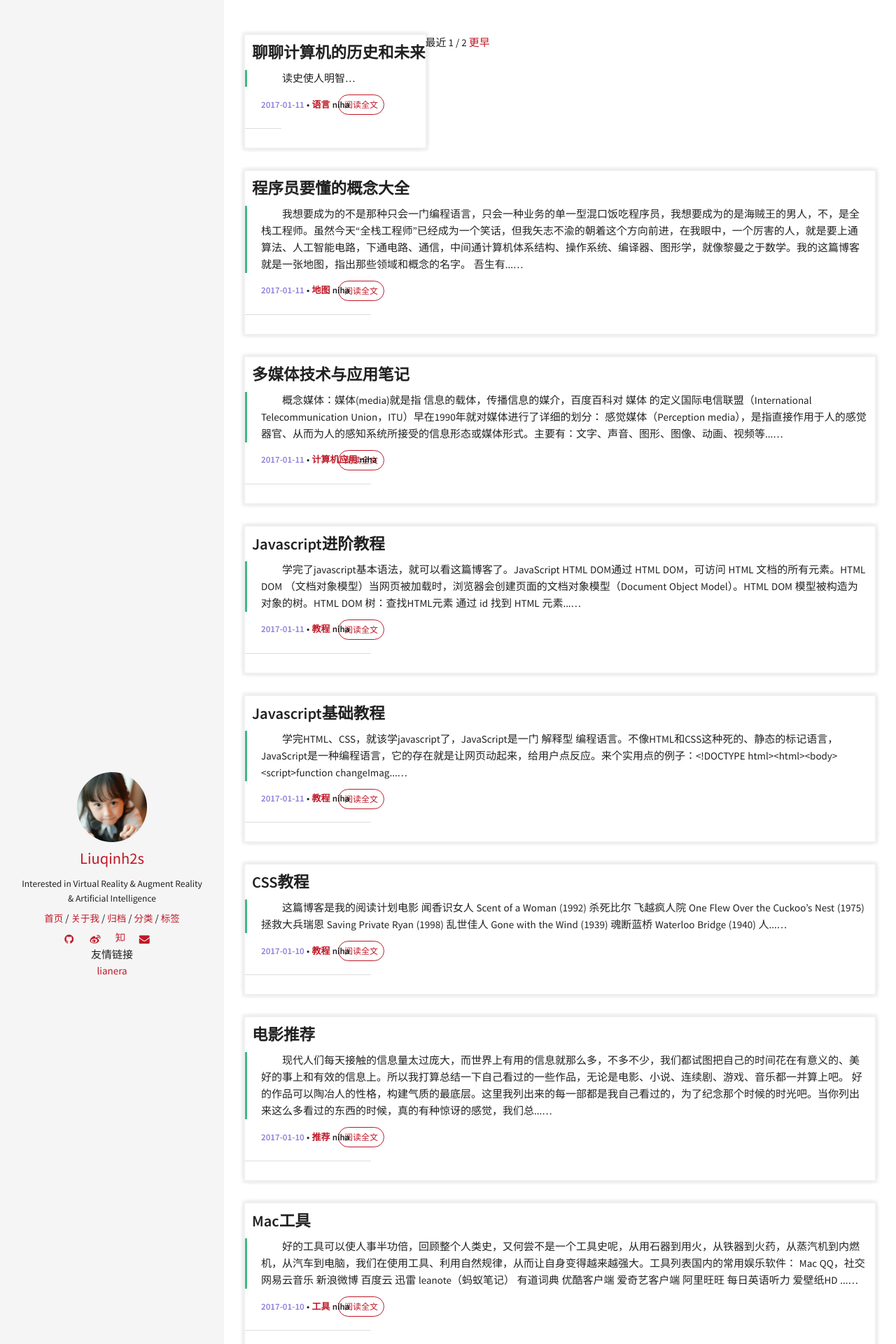
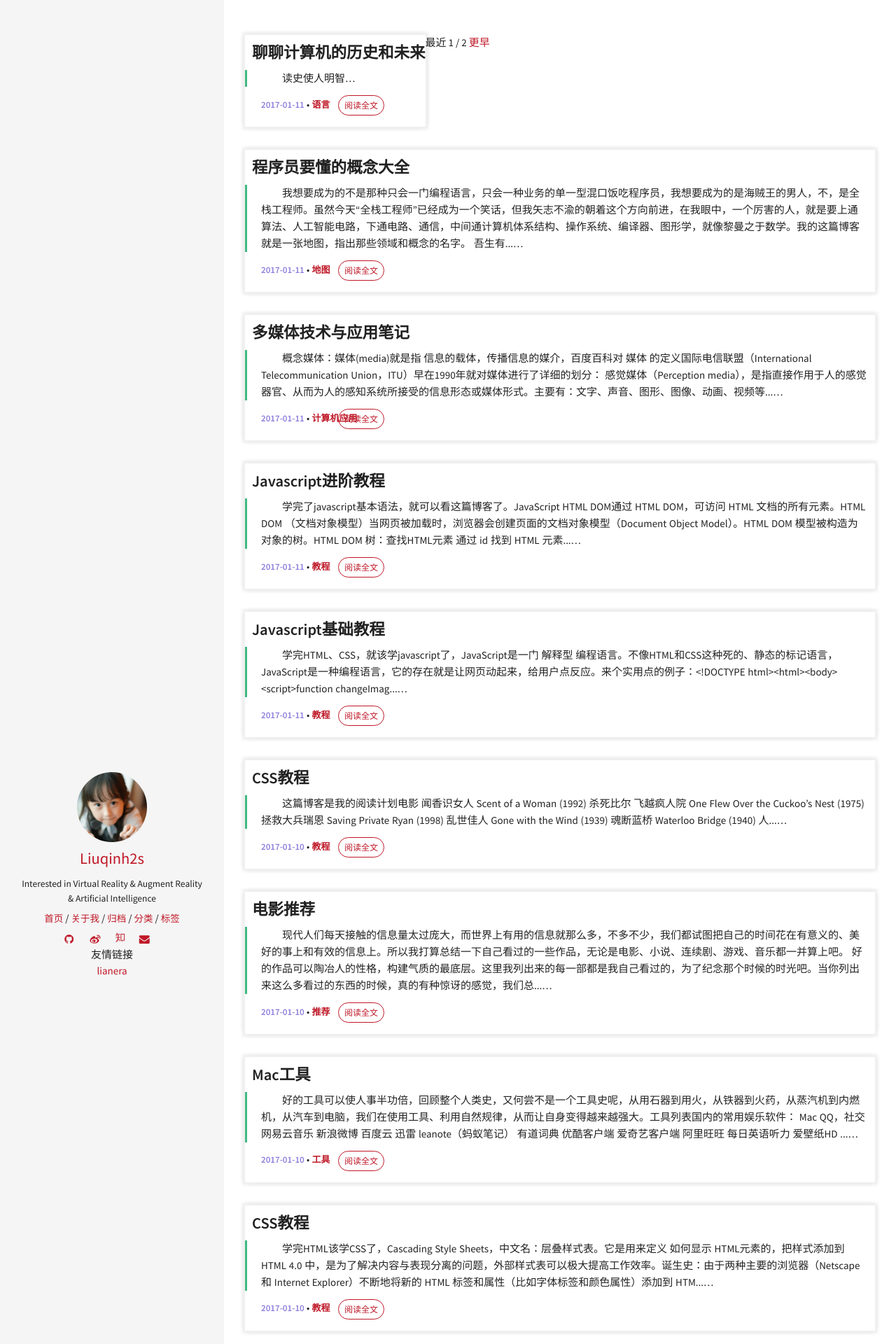
Before and after one commit to transcendtron/liuqinh2s.github.io, a Jekyll site: the page built from index.html, in a window 1280 px wide. Shown: the top 1920 px of the page at 70% size. Built offline with Jekyll 4.4.1, drawn with Linux system fonts in a browser that asks for light colours; the list of posts is cut into pages by our own code.

```diff
--- a/index.html
+++ b/index.html
@@ -31,16 +31,11 @@
         {% endunless %}
         {% endfor %}
         {% endif %}
-        niha
+        </p>
 
+        <p class = "post-list-small-mate">
+            <a class="btn-border-small" href={{ post.url }}>阅读全文</a>
         </p>
-        <span class = "post-list-small-mate">
-            <a class="btn-border-small" href={{ post.url }}>阅读全文</a>
-        </span>
-
-
-<hr class="home-post-list__divider" />
-
     </div>
     {% endfor %}
 </div>
```
